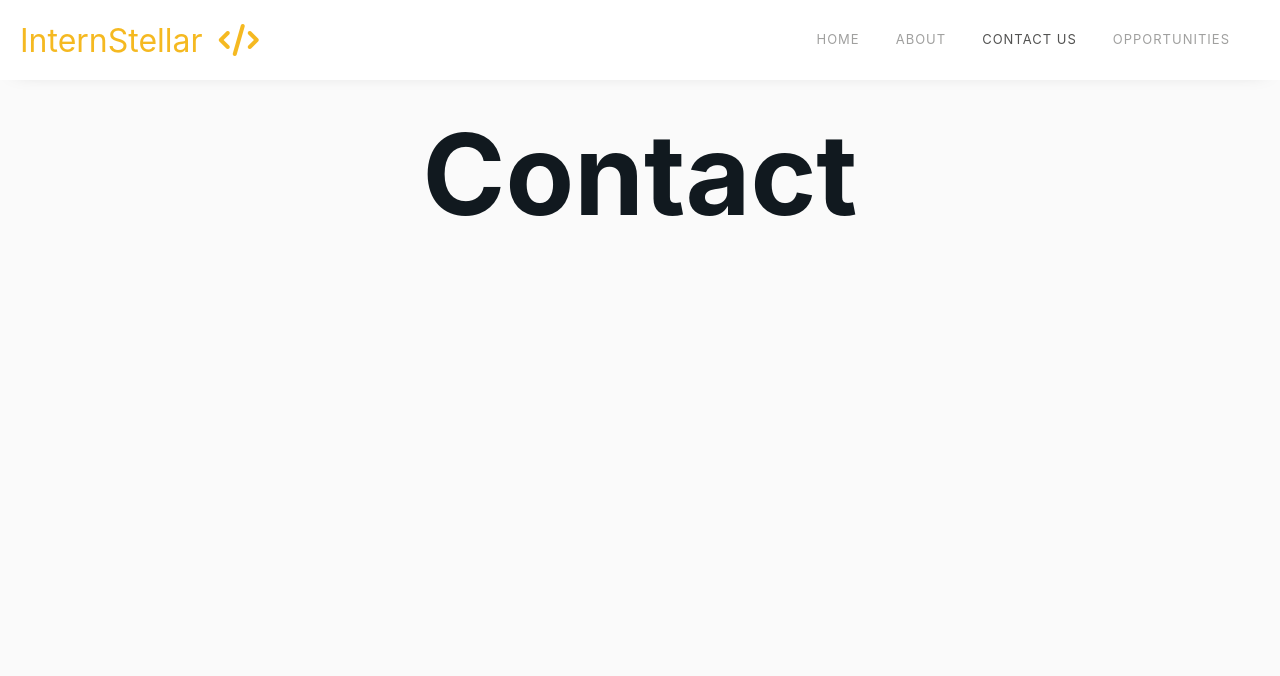
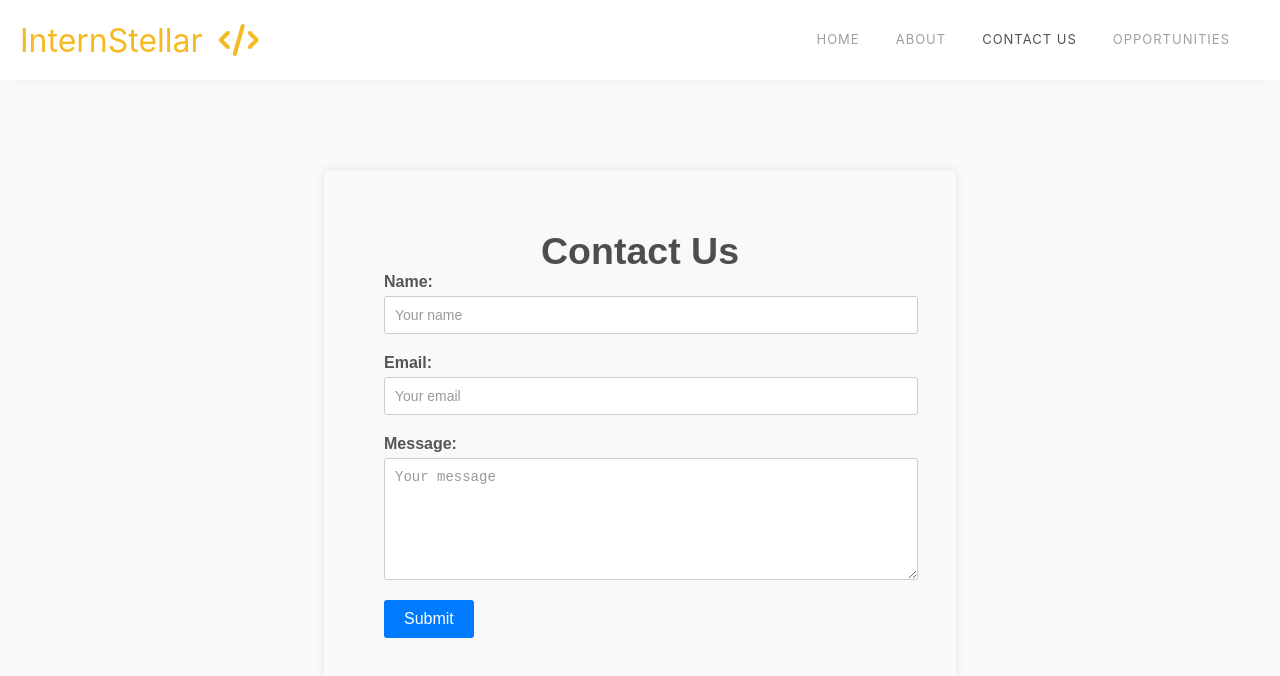
Before and after one commit to pranjaljain2882/InternStellar, a React (Create React App) app: page /contact in a window 1280 px wide. Shown: the top 676 px of the page. Built offline with nearby package versions, Linux system fonts and the light colour scheme; a web font is replaced by a local one.

Commit message:
new-commit

```diff
--- a/src/components/Pages/Contact.css
+++ b/src/components/Pages/Contact.css
@@ -0,0 +1,85 @@
+.fade-in {
+    opacity: 0;
+    animation: fade-in-animation 1s ease-in-out forwards;
+  }
+
+  @keyframes fade-in-animation {
+    from {
+      opacity: 0;
+      transform: translateY(20px);
+    }
+    to {
+      opacity: 1;
+      transform: translateY(0);
+    }
+  }
+
+
+  .contact-container {
+    max-width: 40%;
+    margin: 0 auto;
+    margin-top: 90px;
+    padding: 60px;
+    background-color: #f9f9f9;
+    color: #4d4e4e;
+    border-radius: 5px;
+    font-family: poppins,Arial,sans-serif;
+    box-shadow: 0 0 10px rgba(0, 0, 0, 0.1);
+  }
+
+  h4 {
+    text-align: center;
+    margin-bottom: 20px;
+    color: #838282;
+  }
+
+  .contact-form {
+    display: grid;
+    gap: 20px;
+  }
+
+  .form-group {
+    display: grid;
+    gap: 5px;
+  }
+
+  label {
+    font-weight: bold;
+    text-align: left;
+    font-size: 16px;
+    color: #555;
+  }
+
+  input,
+  textarea {
+    padding: 10px;
+    width: 100%;
+    border-radius: 3px;
+    border: 1px solid #ccc;
+    font-size: 14px;
+  }
+
+  input::placeholder,
+  textarea::placeholder {
+    color: #999;
+  }
+
+  button[type="submit"] {
+    padding: 10px 20px;
+    background-color: #007bff;
+    color: #fff;
+    border: none;
+    cursor: pointer;
+    width: fit-content;
+    border-radius: 3px;
+    font-size: 16px;
+    transition: background-color 0.3s ease;
+  }
+
+  button[type="submit"]:hover {
+    background-color: #0056b3;
+  }
+
+  button[type="submit"]:focus {
+    outline: none;
+  }
--- a/src/components/Pages/Contact.js
+++ b/src/components/Pages/Contact.js
@@ -1,9 +1,29 @@
-import React from "react";
+import React, { useEffect, useState } from "react";
+import "./Contact.css"
+export const Contact = () => {
+  const [isActive, setIsActive] = useState(false);
 
-export const Contact = () => {
+  useEffect(() => {
+    setIsActive(true);
+  }, []);
   return (
-    <div>
-      <h1>Contact</h1>
+    <div className={`contact-container ${isActive ? "fade-in" : ""}`}>
+      <h6>Contact Us</h6>
+      <form className="contact-form">
+        <div className="form-group">
+          <label htmlFor="name">Name:</label>
+          <input type="text" id="name" name="name" placeholder="Your name" />
+        </div>
+        <div className="form-group">
+          <label htmlFor="email">Email:</label>
+          <input type="email" id="email" name="email" placeholder="Your email" />
+        </div>
+        <div className="form-group">
+          <label htmlFor="message">Message:</label>
+          <textarea id="message" name="message" placeholder="Your message" style={{height:"100px"}}></textarea>
+        </div>
+        <button type="submit">Submit</button>
+      </form>
     </div>
   );
 };
```
